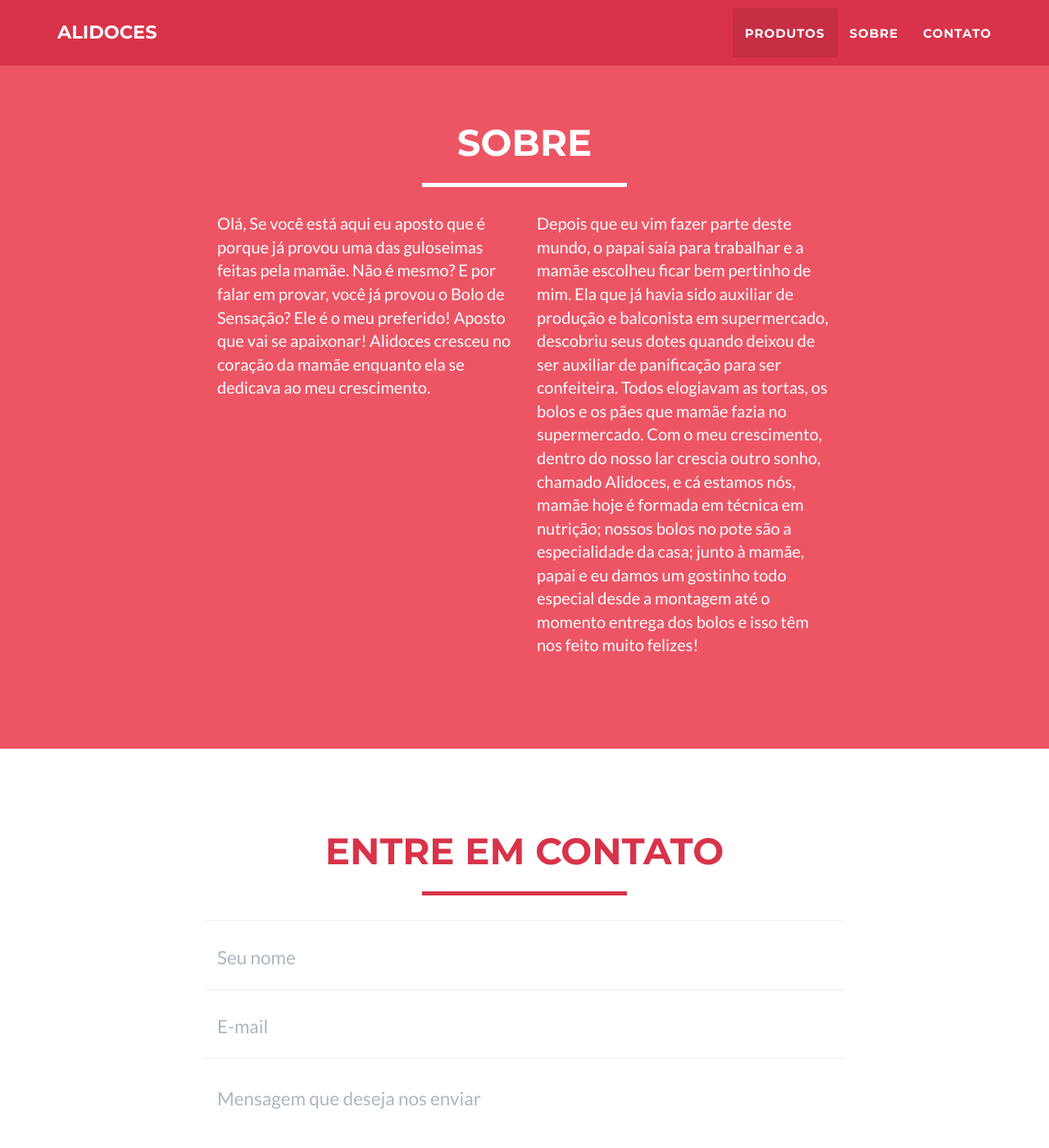
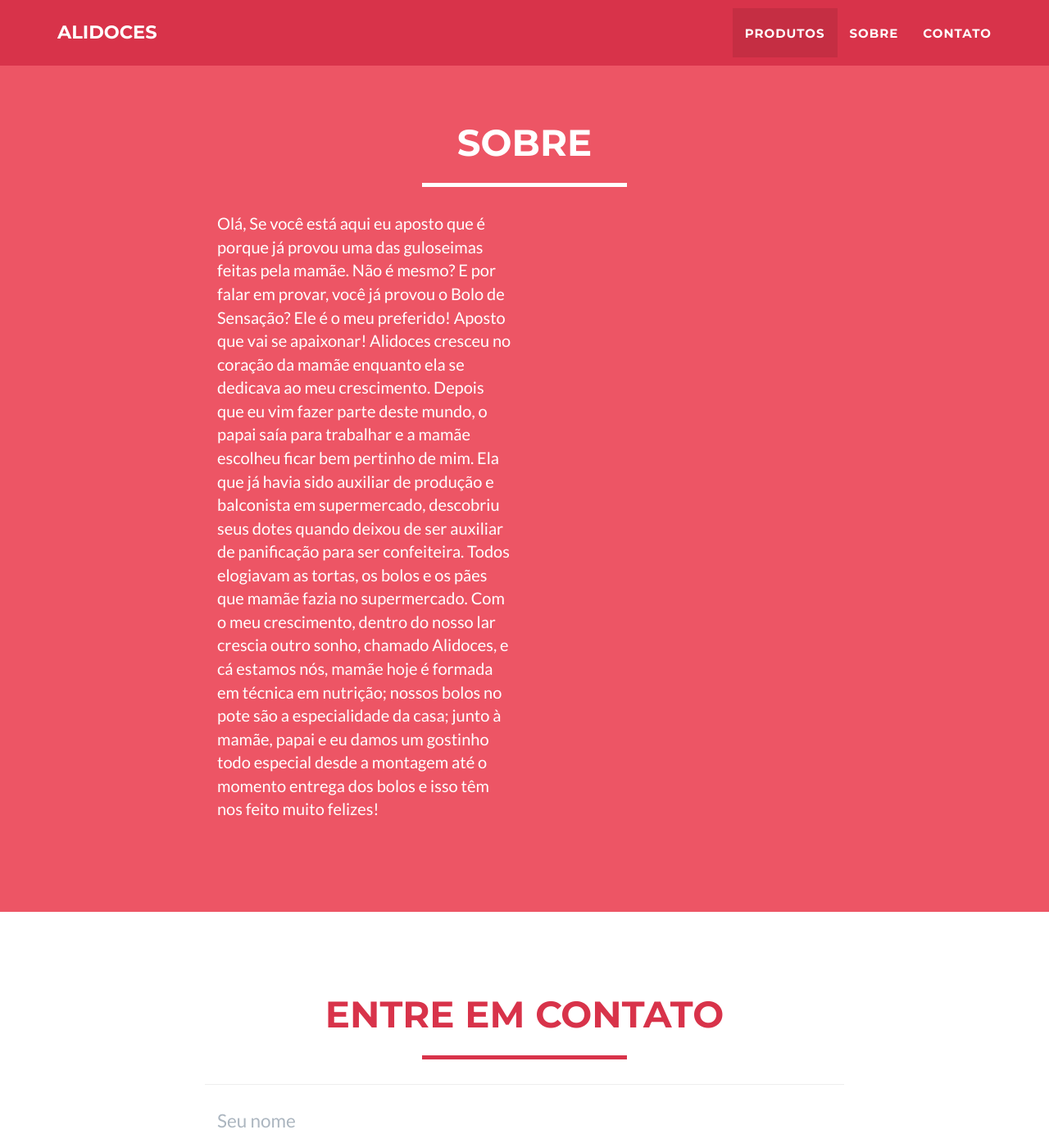
Before and after one commit to SamuelSilvaG/alidoces, a Jekyll site: the page built from index.html, in a window 1280 px wide and 1400 px high, scrolled down 1286 px. Shown: the whole window at 82% size. Built offline with Jekyll 4.4.1, drawn with Linux system fonts in a browser that asks for light colours.

Commit message:
Update sobre.html

```diff
--- a/_includes/sobre.html
+++ b/_includes/sobre.html
@@ -12,11 +12,12 @@
                     <p>Olá,
 Se você está aqui eu aposto que é porque já provou uma das guloseimas feitas pela mamãe. Não é mesmo?
 E por falar em provar, você já provou o Bolo de Sensação? Ele é o meu preferido! Aposto que vai se apaixonar!
-Alidoces cresceu no coração da mamãe enquanto ela se dedicava ao meu crescimento.</p>
+Alidoces cresceu no coração da mamãe enquanto ela se dedicava ao meu crescimento.
+                 Depois que eu vim fazer parte deste mundo, o papai saía para trabalhar e a mamãe escolheu ficar bem pertinho de mim. Ela que já havia sido auxiliar de produção e balconista em supermercado, descobriu seus dotes quando deixou de ser auxiliar de panificação para ser confeiteira. Todos elogiavam as tortas, os bolos e os pães que mamãe fazia no supermercado. Com o meu crescimento, dentro do nosso lar crescia outro sonho, chamado Alidoces, e cá estamos nós, mamãe hoje é formada em técnica em nutrição; nossos bolos no pote são a especialidade da casa; junto à mamãe, papai e eu damos um gostinho todo especial desde a montagem até o momento entrega dos bolos e isso têm nos feito muito felizes! </p>
                 </div>
-                <div class="col-lg-4">
-                    <p> Depois que eu vim fazer parte deste mundo, o papai saía para trabalhar e a mamãe escolheu ficar bem pertinho de mim. Ela que já havia sido auxiliar de produção e balconista em supermercado, descobriu seus dotes quando deixou de ser auxiliar de panificação para ser confeiteira. Todos elogiavam as tortas, os bolos e os pães que mamãe fazia no supermercado. Com o meu crescimento, dentro do nosso lar crescia outro sonho, chamado Alidoces, e cá estamos nós, mamãe hoje é formada em técnica em nutrição; nossos bolos no pote são a especialidade da casa; junto à mamãe, papai e eu damos um gostinho todo especial desde a montagem até o momento entrega dos bolos e isso têm nos feito muito felizes! </p>
-                </div>
+           <!--      <div class="col-lg-4">
+                    <p> </p>
+                </div> -->
                 <div class="col-lg-8 col-lg-offset-2 text-center">
 
                 </div>
```
